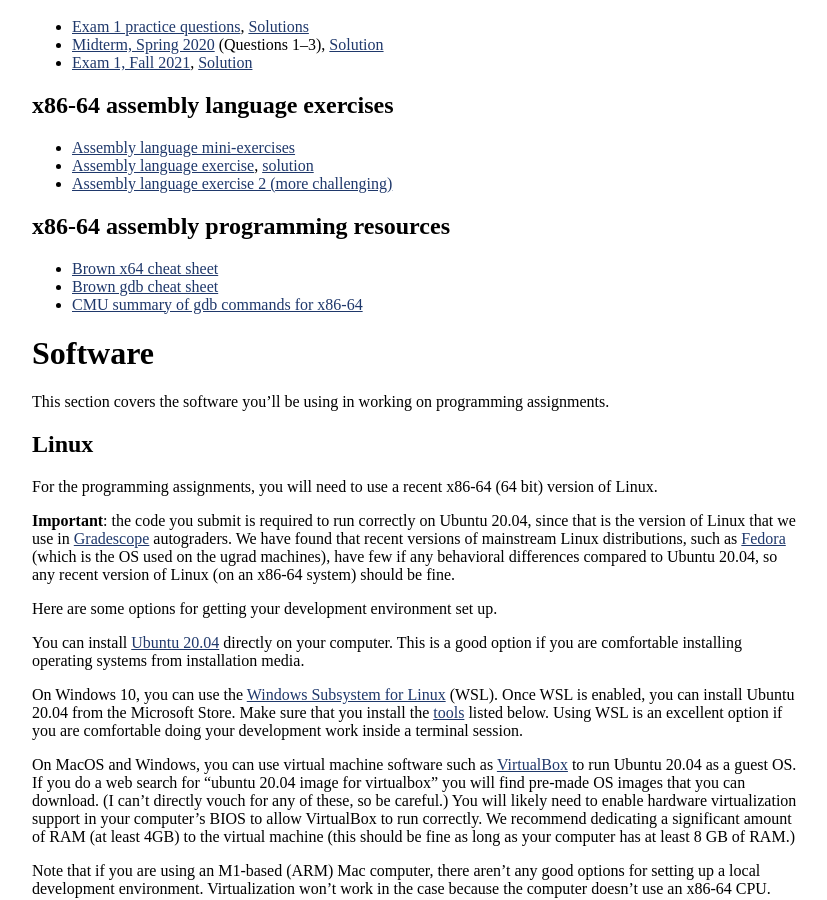
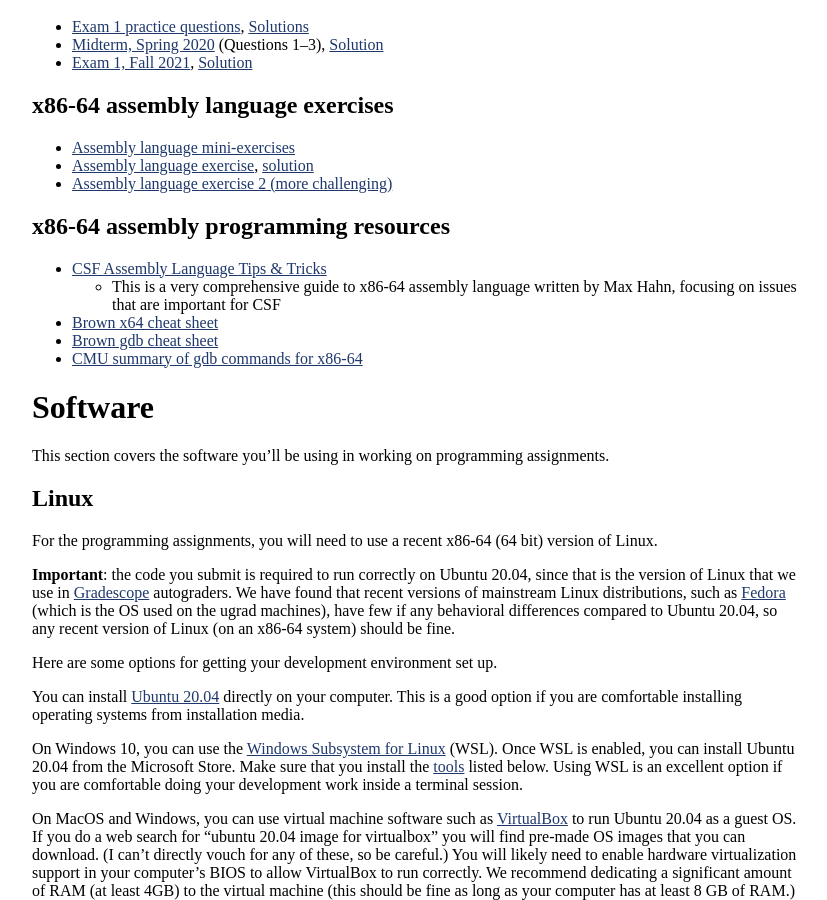
Before and after one commit to jhucsf/fall2022, a Jekyll site: the page built from resources.md, in a window 1280 px wide and 900 px high, scrolled down 400 px. Shown: the whole window, without its empty margins (224-1051 px from the left). Built offline with Jekyll 4.4.1, drawn with Linux system fonts in a browser that asks for light colours.

Commit message:
link to Max's assembly language tips/tricks document

```diff
--- a/resources.md
+++ b/resources.md
@@ -49,6 +49,9 @@ Review materials for Exam 3:
 
 ## x86-64 assembly programming resources
 
+* [CSF Assembly Language Tips & Tricks](https://jhucsf.github.io/csfdocs/assembly-tips-v0.1.0.pdf)
+  * This is a very comprehensive guide to x86-64 assembly language written by
+    Max Hahn, focusing on issues that are important for CSF
 * [Brown x64 cheat sheet](https://cs.brown.edu/courses/cs033/docs/guides/x64_cheatsheet.pdf)
 * [Brown gdb cheat sheet](https://cs.brown.edu/courses/cs033/docs/guides/gdb.pdf)
 * [CMU summary of gdb commands for x86-64](http://csapp.cs.cmu.edu/3e/docs/gdbnotes-x86-64.pdf)
```
